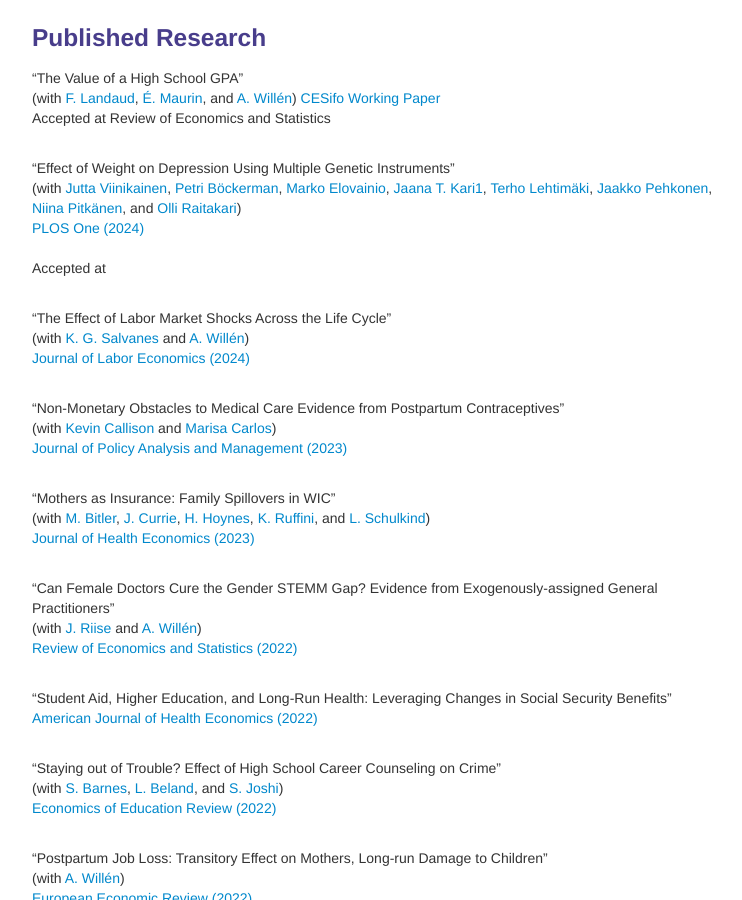
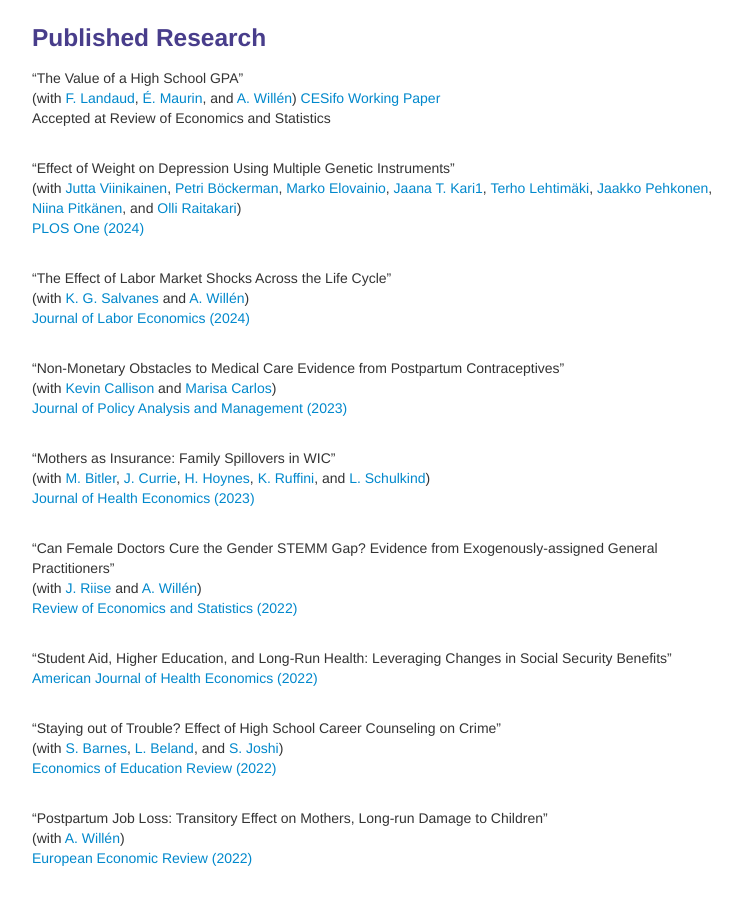
Before and after one commit to bjwillage/bjwillage.github.io, a Jekyll site: the page built from pages/research.md, in a window 1280 px wide and 900 px high, scrolled down 524 px. Shown: the whole window, without its empty margins (258-1000 px from the left). Built offline with Jekyll 4.4.1, drawn with Linux system fonts in a browser that asks for light colours.

Commit message:
Update research.md

```diff
--- a/pages/research.md
+++ b/pages/research.md
@@ -42,7 +42,6 @@ Accepted at Review of Economics and Statistics
 "Effect of Weight on Depression Using Multiple Genetic Instruments"<br>
 (with [Jutta Viinikainen](https://www.jyu.fi/fi/henkilot/jutta-viinikainen), [Petri Böckerman](https://www.petribockerman.fi/), [Marko Elovainio](https://researchportal.helsinki.fi/en/persons/marko-elovainio), [Jaana T. Kari1](https://www.jyu.fi/fi/henkilot/jaana-kari), [Terho Lehtimäki](https://www.tuni.fi/en/terho-lehtimaki), [Jaakko Pehkonen](https://www.jyu.fi/fi/henkilot/jaakko-pehkonen), [Niina Pitkänen](https://www.utu.fi/en/people/niina-pitkanen?sort_by=field_publication_date_value&page=5), and [Olli Raitakari](https://www.utu.fi/en/people/olli-raitakari))<br>
 [PLOS One (2024)](https://journals.plos.org/plosone/article?id=10.1371/journal.pone.0297594)<br><br>
-Accepted at <br><br>
 
 "The Effect of Labor Market Shocks Across the Life Cycle"<br>
 (with [K. G. Salvanes](https://sites.google.com/view/kjellsalvanes/home) and [A. Willén](https://www.alexanderwillen.com/))<br>
```
